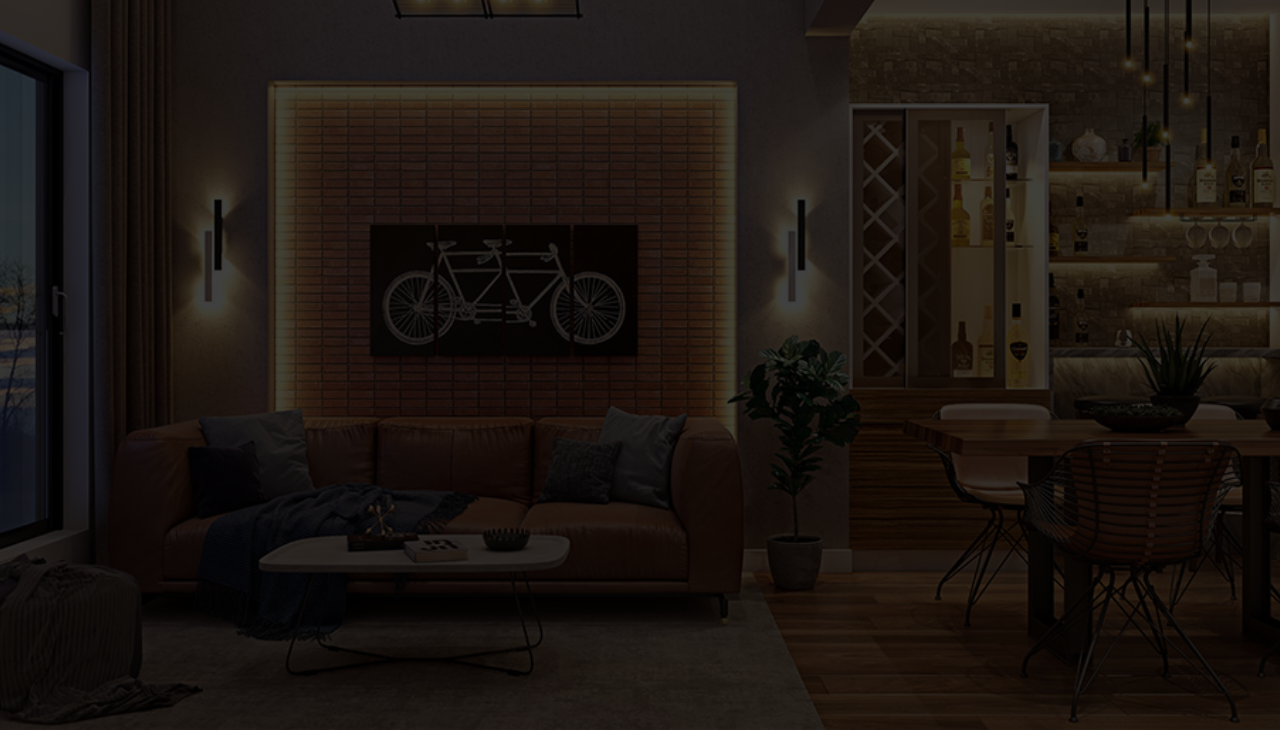
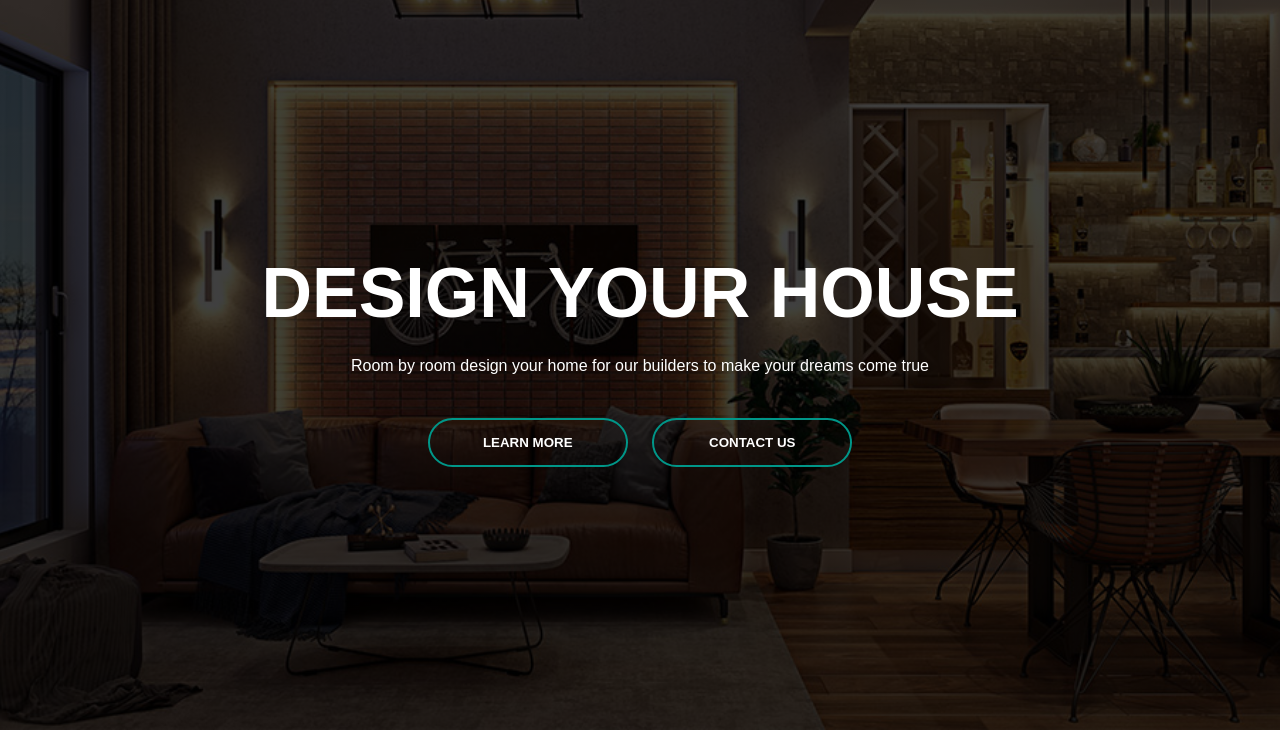
Before and after one commit to lilsahlee/button-practice, a plain HTML site: page index.html in a window 1280 px wide. Shown: the part 70-800 px from the top of the page. Drawn offline with Linux system fonts and the light colour scheme.

Commit message:
finished button tutorial

```diff
--- a/index.html
+++ b/index.html
@@ -19,7 +19,14 @@
             </div>
 
             <div class="content">
-
+                <h1>DESIGN YOUR HOUSE</h1>
+                <p>
+                    Room by room design your home for our builders to make your dreams come true
+                </p>
+                <div>
+                    <button type="button"><span></span>LEARN MORE</button>
+                    <button type="button"><span></span>CONTACT US</button>
+                </div>
             </div>
         </div>
     </body>
--- a/styles.css
+++ b/styles.css
@@ -51,3 +51,58 @@
 .navbar ul li:hover:after {
     width: 100%;
 }
+
+.content {
+    width: 100%;
+    position: absolute;
+    top: 50%;
+    transform: translateY(-50%);
+    text-align: center;
+    color: #fff;
+}
+
+.content h1 {
+    font-size: 70px;
+    margin-top: 80px;
+}
+
+.content p {
+    margin: 20px auto;
+    font-weight: 100;
+    line-height: 25px;
+}
+
+button {
+    width: 200px;
+    padding: 15px 0;
+    text-align: center;
+    margin: 20px 10px;
+    border-radius: 25px;
+    font-weight: bold;
+    border: 2px solid #009688;
+    background: transparent;
+    color: #fff;
+    cursor: pointer;
+    position: relative;
+    overflow: hidden;
+}
+
+span {
+    background: #009688;
+    height: 100%;
+    width: 0;
+    border-radius: 25px;
+    position: absolute;
+    left: 0;
+    bottom: 0;
+    z-index: -1;
+    transition: .5s;
+}
+
+button:hover span {
+    width: 100%;
+}
+
+button:hover {
+    border: none;
+}
```
